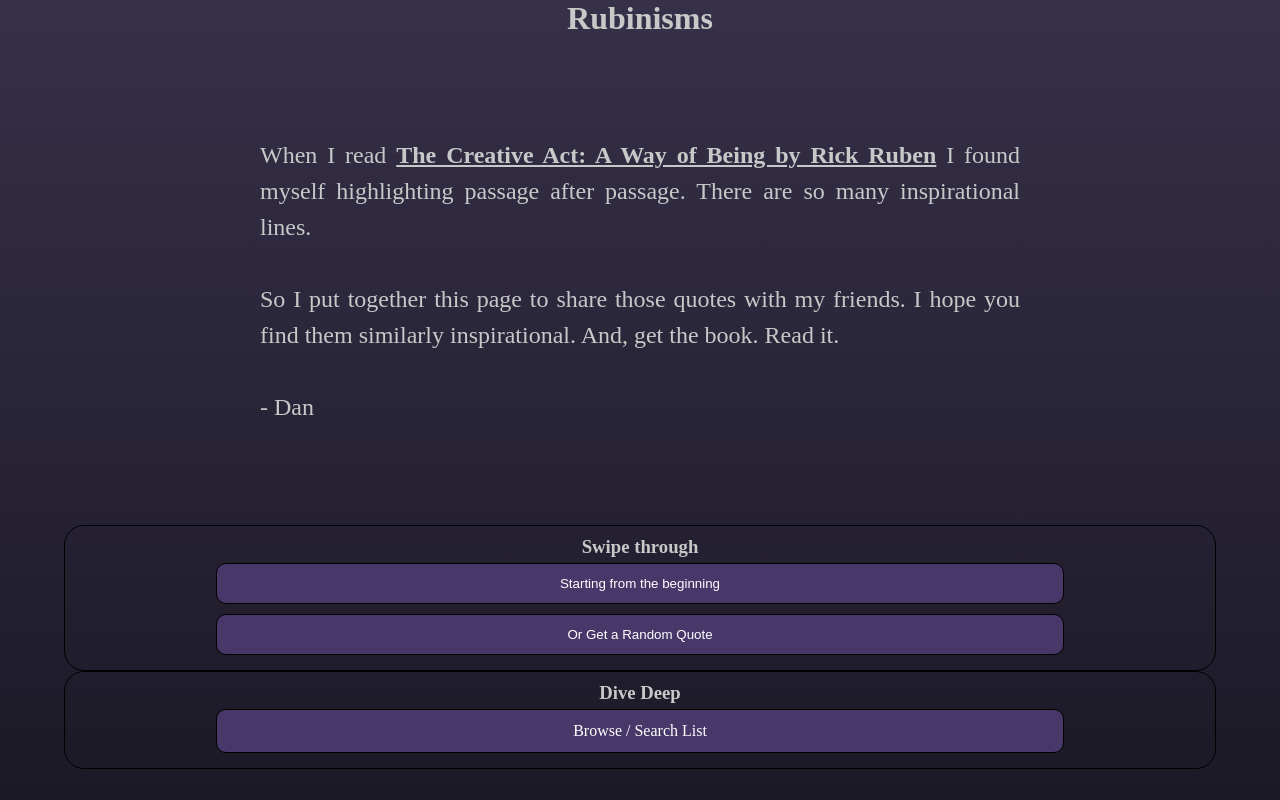
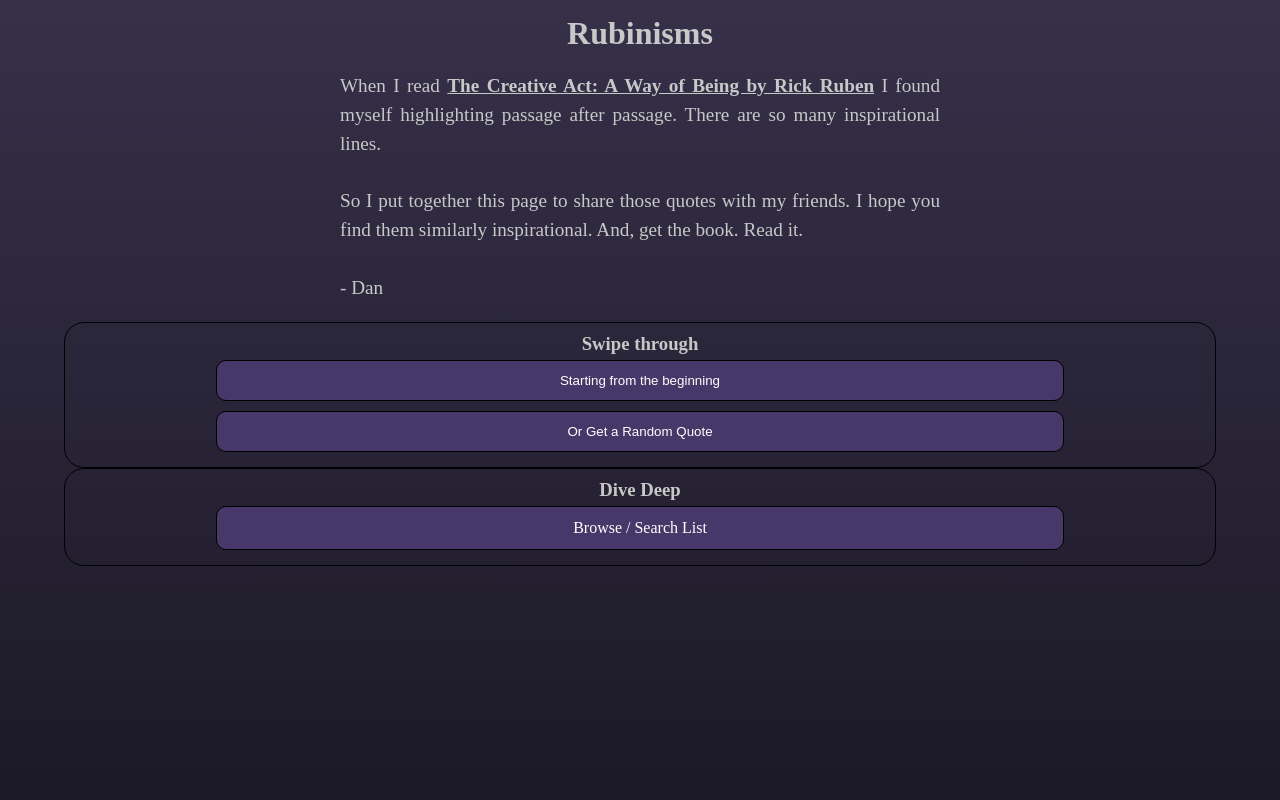
Before and after one commit to ddectis/rubinisms, a Next.js app: page / in a window 1280 px wide. Built offline with nearby package versions, Linux system fonts and the light colour scheme.

Commit message:
made the entire div around the shuffle toggle clickable

```diff
--- a/src/components/Intro.jsx
+++ b/src/components/Intro.jsx
@@ -2,7 +2,7 @@
 
 export default function Intro() {
    return (
-      <>
+      <div className={styles.introContainer}>
          <h1>Rubinisms</h1>
          <p className={styles.intro}>
             When I read{" "}
@@ -13,13 +13,16 @@
             >
                The Creative Act: A Way of Being by Rick Ruben
             </a>{" "}
-            I found myself highlighting passage after passage. There are so
-            many inspirational lines.
-            <br/><br/>
-            So I put together this page to share those quotes with my friends. I hope you find them similarly inspirational. And, get the book. Read it.
+            I found myself highlighting passage after passage. There are so many
+            inspirational lines.
+            <br />
+            <br />
+            So I put together this page to share those quotes with my friends. I
+            hope you find them similarly inspirational. And, get the book. Read
+            it.
             <br />
             <br />- Dan
          </p>
-      </>
+      </div>
    );
 }
--- a/src/components/ToggleSlider.jsx
+++ b/src/components/ToggleSlider.jsx
@@ -1,10 +1,11 @@
 import React, { useState } from "react";
 import styles from "@/styles/ToggleSlider.module.css"
 
-export default function ToggleSlider({onToggle}) {
-    const [isChecked, setisChecked] = useState(false)
+export default function ToggleSlider({onToggle, isShuffleChecked, setIsShuffleChecked}) {
+
+
     const handleToggle = (event) =>{
-        setisChecked(event.target.checked)
+        setIsShuffleChecked(event.target.checked)
         console.log("Checked: " + event.target.checked)
         onToggle(event.target.checked)
     }
@@ -15,7 +16,7 @@
             <input
                type="checkbox"
                id="toggle"
-               checked={isChecked}
+               checked={isShuffleChecked}
                onChange={handleToggle}
             />
             <span className={styles.slider}></span>
--- a/src/pages/index.tsx
+++ b/src/pages/index.tsx
@@ -22,6 +22,7 @@
    const [firstIndexToLoad, setFirstIndexToLoad] = useState(0);
    //swipe through sequentially if false, shuffle randomly if true
    const [shuffleCards, setShuffleCards] = useState(false);
+   const [isShuffleChecked, setisShuffleChecked] = useState(false)
 
    let loadedQuotes: Quote[] = [];
 
@@ -249,6 +250,11 @@
       setShuffleCards(value);
    };
 
+   const handleSliderHolderClick = () => {
+      setisShuffleChecked(!isShuffleChecked)
+      console.log("slider div click")
+   }
+
    return (
       <div className={styles.main}>
          {quotesLoaded ? (
@@ -268,8 +274,11 @@
                         Browse / Search List
                      </Link>
                   </div>
-                  <div className={styles.sliderHolder}>
-                     <ToggleSlider onToggle={handleShuffleChange} />{" "}
+                  <div className={styles.sliderHolder} onClick={handleSliderHolderClick}>
+                     <ToggleSlider
+                     onToggle={handleShuffleChange}
+                     isShuffleChecked={isShuffleChecked}
+                     setIsShuffleChecked={setisShuffleChecked} />{" "}
                      <p className={styles.enableShuffleLabel}>Enable Shuffle</p>
                   </div>
                </div>
--- a/src/styles/Home.module.css
+++ b/src/styles/Home.module.css
@@ -29,7 +29,7 @@
 .quoteText {
    padding-inline: 20px;
    text-align: justify;
-   line-height: 2em;
+   line-height: 1.5em;
    font-size: 1.2em;
    border: 1px solid white;
    border-radius: 20px;
@@ -38,7 +38,6 @@
    color: #f1f1f1;
    box-shadow: -1px 14px 20px 0px rgb(30, 30, 30);
    width: 95%;
-
 }
 
 .menu {
@@ -141,6 +140,11 @@
    font-size: 1em;
    text-align: justify;
    padding: 20px;
+
+}
+
+.introContainer{
+   padding-top: 15px;
 }
 
 .code {
@@ -240,6 +244,9 @@
    position: relative;
 }
 
+@media only screen and (min-width: 600px){
+}
+
 /* Enable hover only on non-touch devices */
 @media (hover: hover) and (pointer: fine) {
    .card:hover {
@@ -265,9 +272,13 @@
    }
 
    .intro {
-      padding: 100px;
-      font-size: 1.5em;
-      width: 75%
+      padding: 20px;
+      font-size: 1.2em;
+      width: 100%
+   }
+
+   .introContainer{
+      width: 50%;
    }
 
    .quoteText {
--- a/src/styles/globals.css
+++ b/src/styles/globals.css
@@ -70,6 +70,10 @@
   margin: 0;
 }
 
+h1{
+  text-align: center;
+}
+
 html,
 body {
   max-width: 100vw;
```
Also changed, not shown: src/pages/list.tsx (+15 -8 lines), src/styles/List.module.css (+11 -0 lines).
